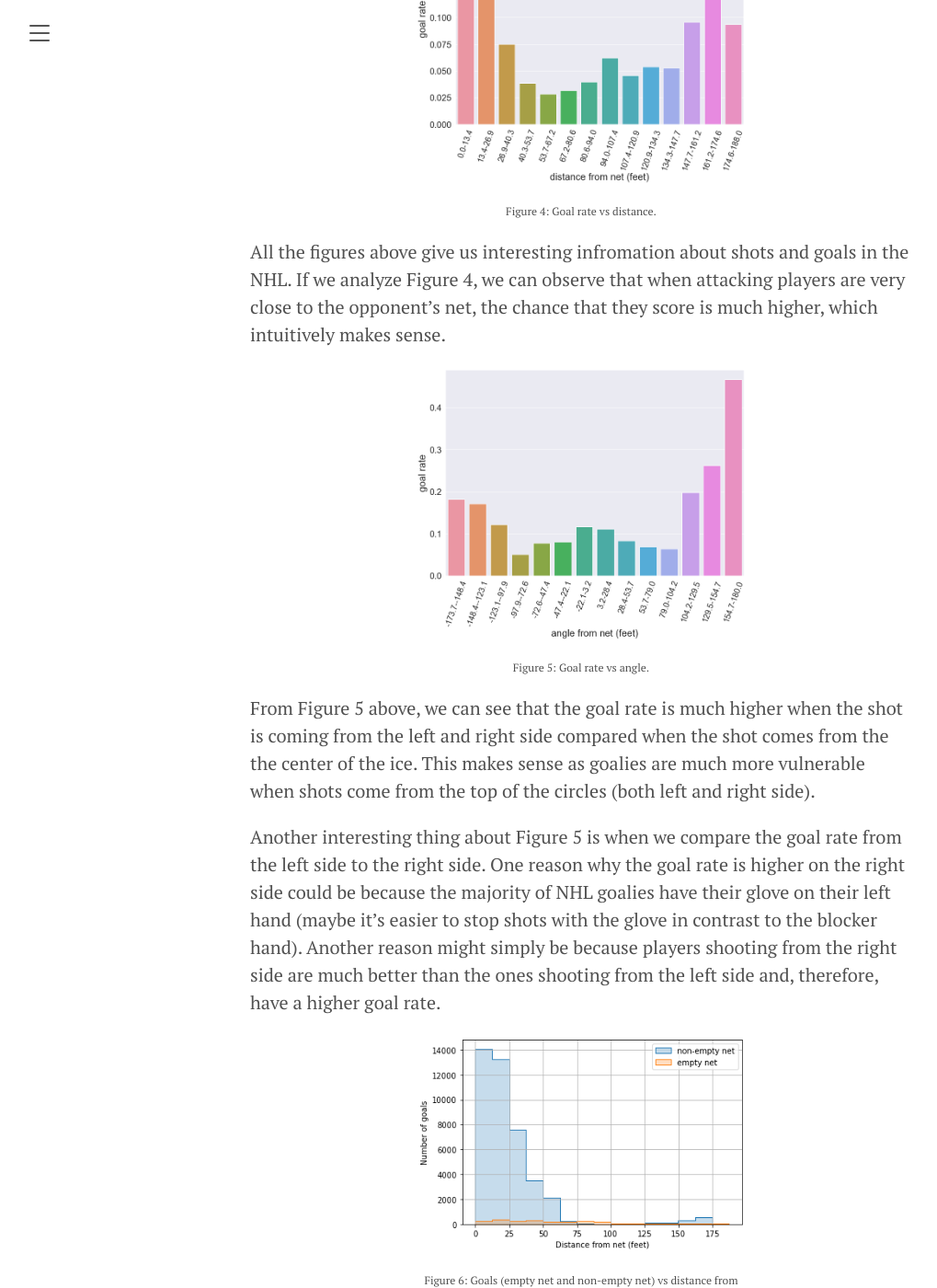
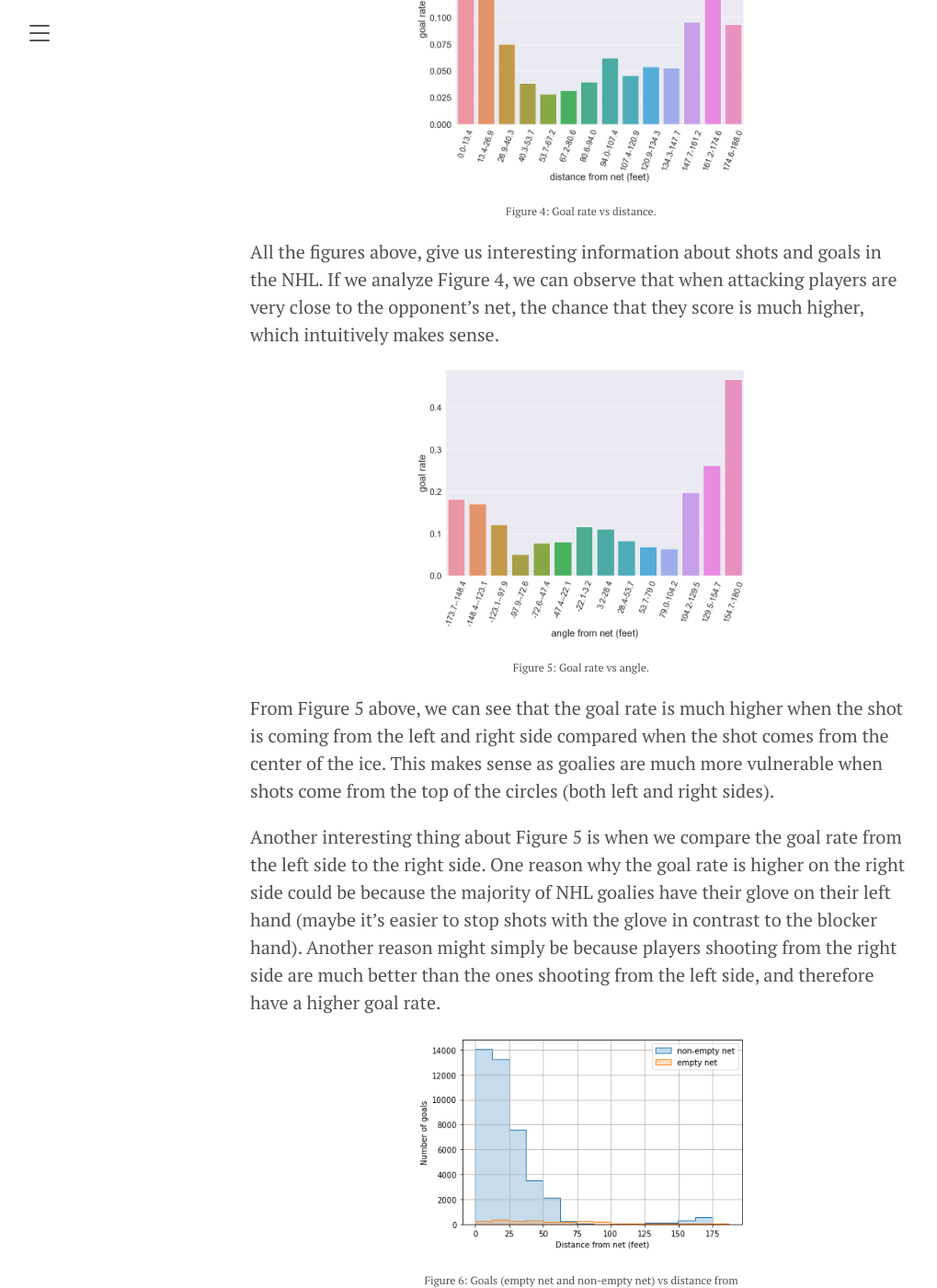
Before and after one commit to jaihon1/IFT6758-Project, a Jekyll site: the page built from blog/_posts/2021-11-3-milestone-2.md, in a window 1280 px wide and 1400 px high, scrolled down 1757 px. Shown: the whole window at 92% size, without its empty margins (8-1027 px from the left). Built offline with Jekyll 4.4.1, drawn with Linux system fonts in a browser that asks for light colours; some of the changed text lies outside the part shown.

Commit message:
#15 finalizing blog content.

```diff
--- a/blog/_posts/2021-11-3-milestone-2.md
+++ b/blog/_posts/2021-11-3-milestone-2.md
@@ -36,16 +36,16 @@ Using our work from the previous milestone, we have extended our features by add
     <figcaption style="font-size: 12px;text-align: center;">Figure 4: Goal rate vs distance.</figcaption>
 </figure>
 
-All the figures above give us interesting infromation about shots and goals in the NHL. If we analyze Figure 4, we can observe that when attacking players are very close to the opponent's net, the chance that they score is much higher, which intuitively makes sense.
+All the figures above, give us interesting information about shots and goals in the NHL. If we analyze Figure 4, we can observe that when attacking players are very close to the opponent's net, the chance that they score is much higher, which intuitively makes sense.
 
 <figure style="display: block;margin-left: auto; margin-right: auto;width:50%;height:50%;">
     <img src="/public/goal_rate_vs_angle.png" alt="goal_rate_vs_angle">
     <figcaption style="font-size: 12px;text-align: center;">Figure 5: Goal rate vs angle.</figcaption>
 </figure>
 
-From Figure 5 above, we can see that the goal rate is much higher when the shot is coming from the left and right side compared when the shot comes from the the center of the ice. This makes sense  as goalies are much more vulnerable when shots come from the top of the circles (both left and right side).
+From Figure 5 above, we can see that the goal rate is much higher when the shot is coming from the left and right side compared when the shot comes from the center of the ice. This makes sense  as goalies are much more vulnerable when shots come from the top of the circles (both left and right sides).
 
-Another interesting thing about Figure 5 is when we compare the goal rate from the left side to the right side. One reason why the goal rate is higher on the right side could be because the majority of NHL goalies have their glove on their left hand (maybe it's easier to stop shots with the glove in contrast to the blocker hand). Another reason might simply be because players shooting from the right side are much better than the ones shooting from the left side and, therefore, have a higher goal rate.
+Another interesting thing about Figure 5 is when we compare the goal rate from the left side to the right side. One reason why the goal rate is higher on the right side could be because the majority of NHL goalies have their glove on their left hand (maybe it's easier to stop shots with the glove in contrast to the blocker hand). Another reason might simply be because players shooting from the right side are much better than the ones shooting from the left side, and therefore have a higher goal rate.
 
 <figure style="display: block;margin-left: auto; margin-right: auto;width:50%;height:50%;">
     <img src="/public/histogram_goals.png" alt="Goals (empty net and non-empty net) vs distance">
```
Also changed, not shown: other parts of blog/_posts/2021-11-3-milestone-2.md (+2 -0 lines).
